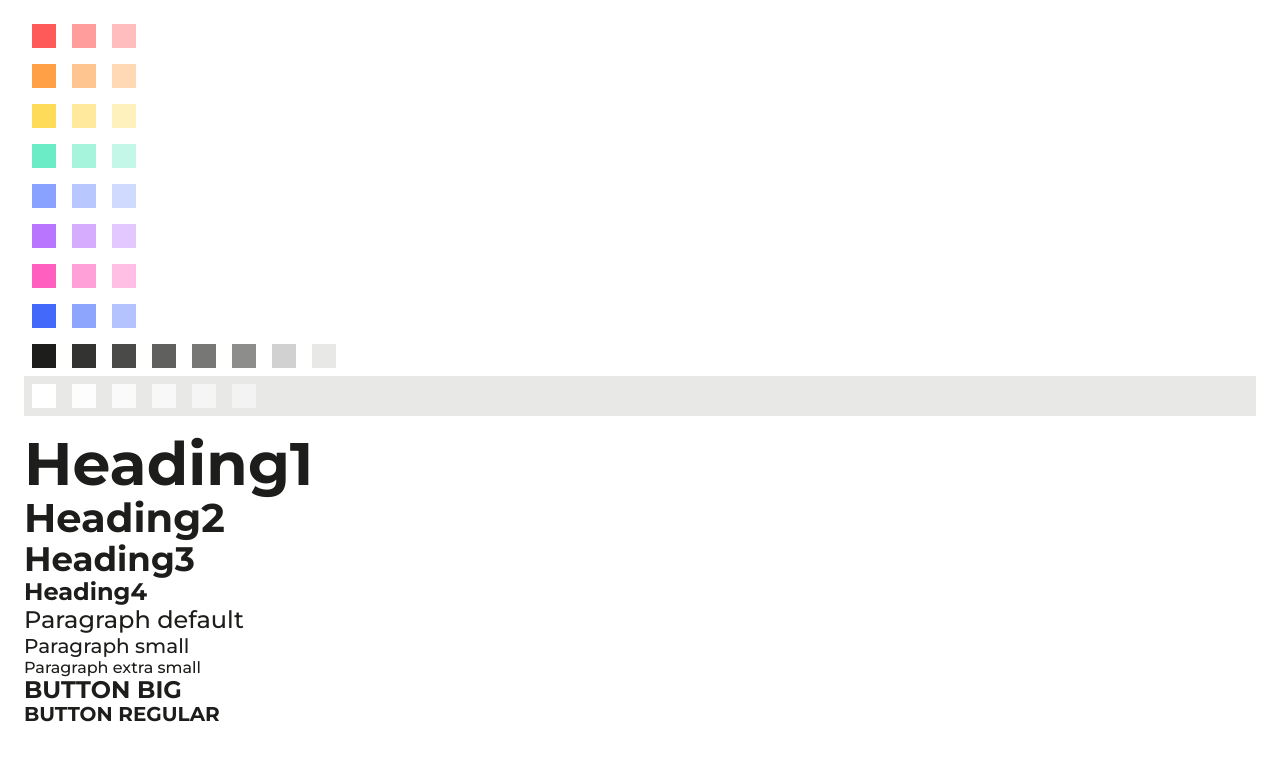
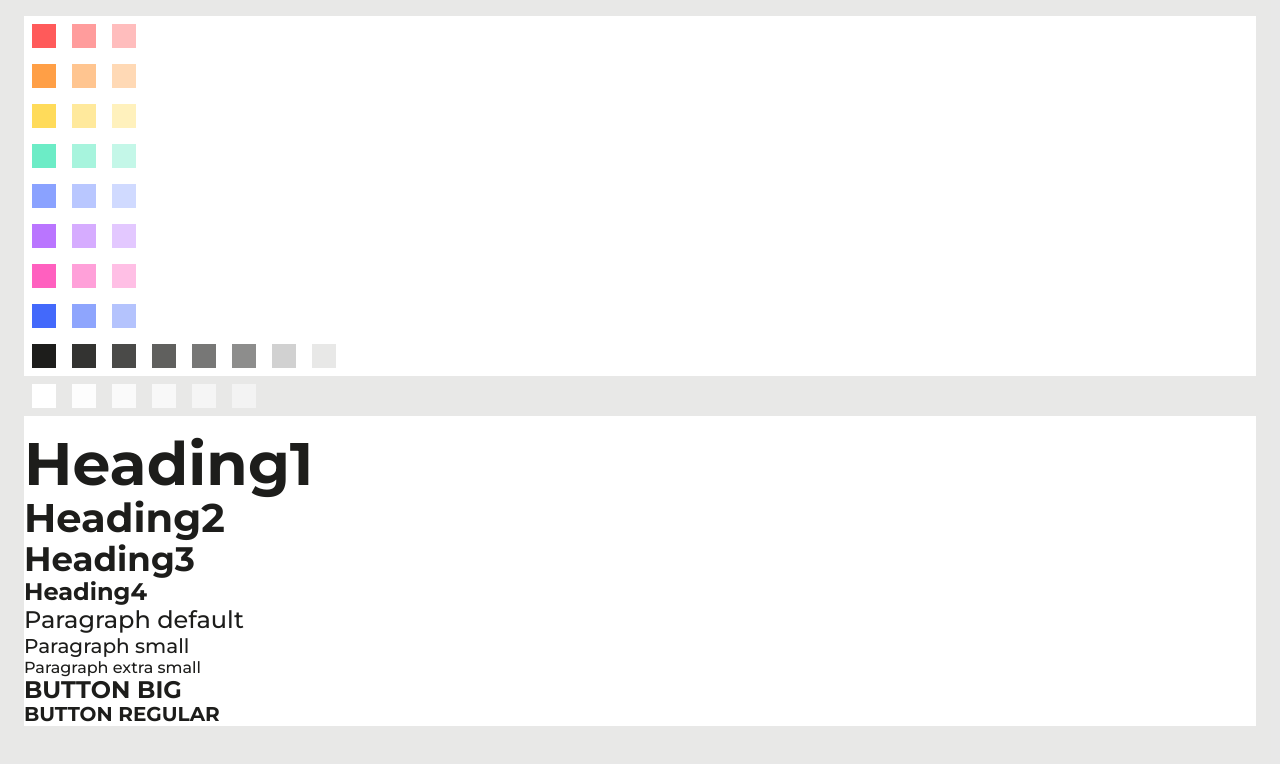
Before and after one commit to metteghijsen/semester6-website, a Nuxt app in the folder frontend/: page /playground/mette in a window 1280 px wide. Shown: the top 764 px of the page. Built offline with nearby package versions, Linux system fonts and the light colour scheme.

Commit message:
Fix: Added right background color to container

```diff
--- a/frontend/components/ui/Container.vue
+++ b/frontend/components/ui/Container.vue
@@ -1,5 +1,7 @@
 <template>
-  <div class="max-w-[1460px] mx-auto px-3">
-    <slot />
+  <div class="bg-black10 h-screen">
+    <div class="max-w-[1460px] mx-auto px-3">
+      <slot />
+    </div>
   </div>
 </template>
```
